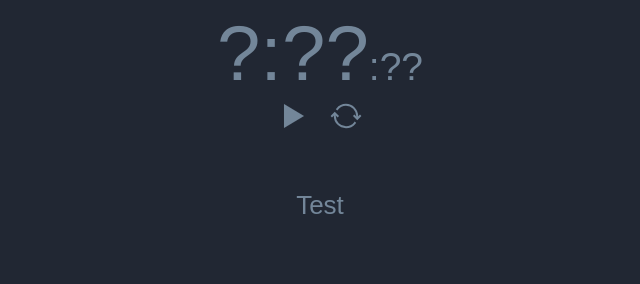
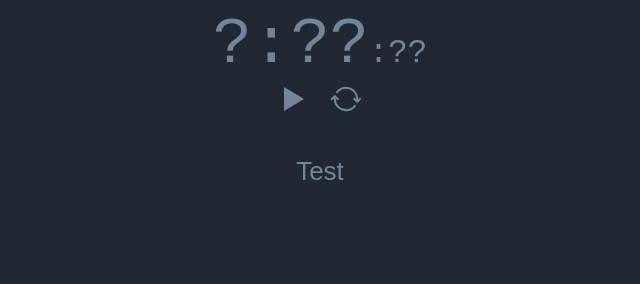
Before and after one commit to MiscNapier/Chronik-Timer, a website: page index.html in a window 1280 px wide. Shown: the whole page, without its empty margins (320-960 px from the left). Drawn offline with nearby package versions, Linux system fonts and the light colour scheme; files that its build step writes are made by us from their sources.

Commit message:
switched clock to monospace font

```diff
--- a/sass/style.scss
+++ b/sass/style.scss
@@ -51,7 +51,8 @@ ion-icon {
 }
 
 #clock {
-	font-size: 300%;
+	font-family: monospace;
+	font-size: 250%;
 	outline: none;
 }
 
```
